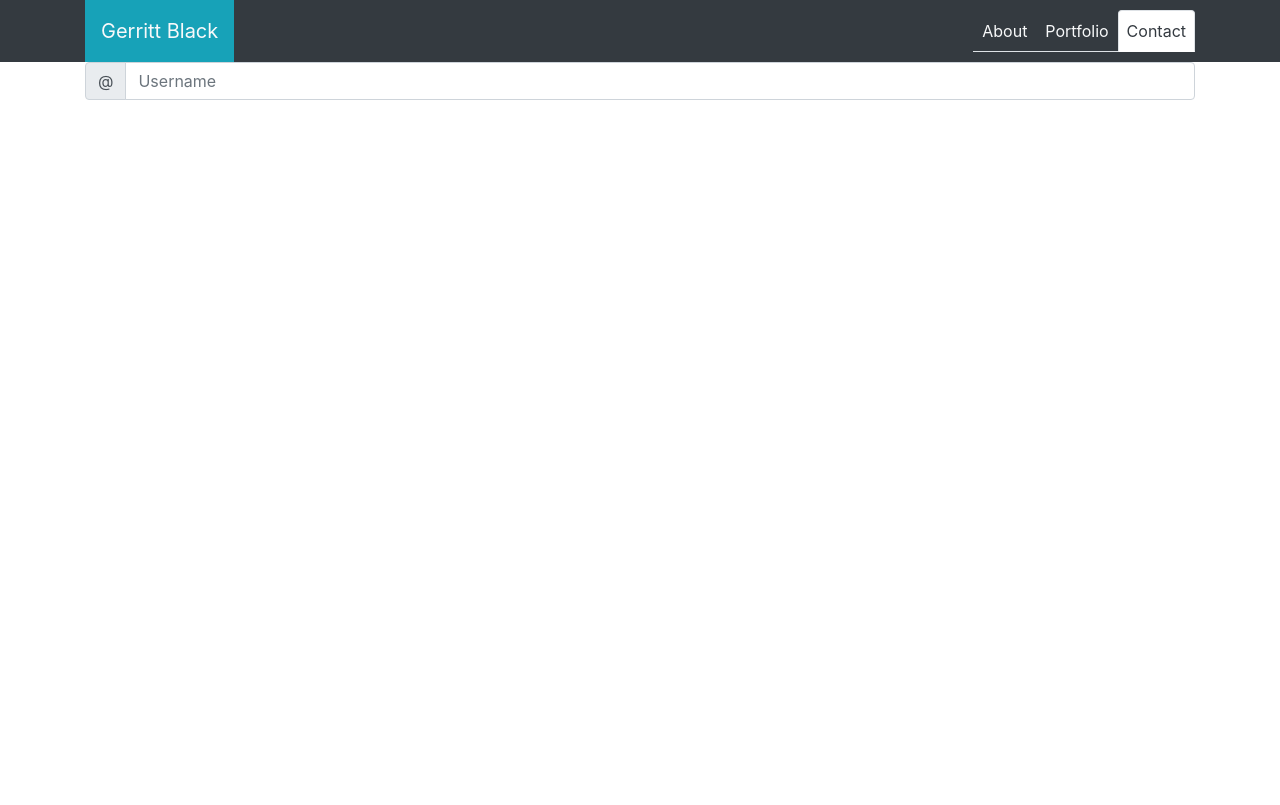
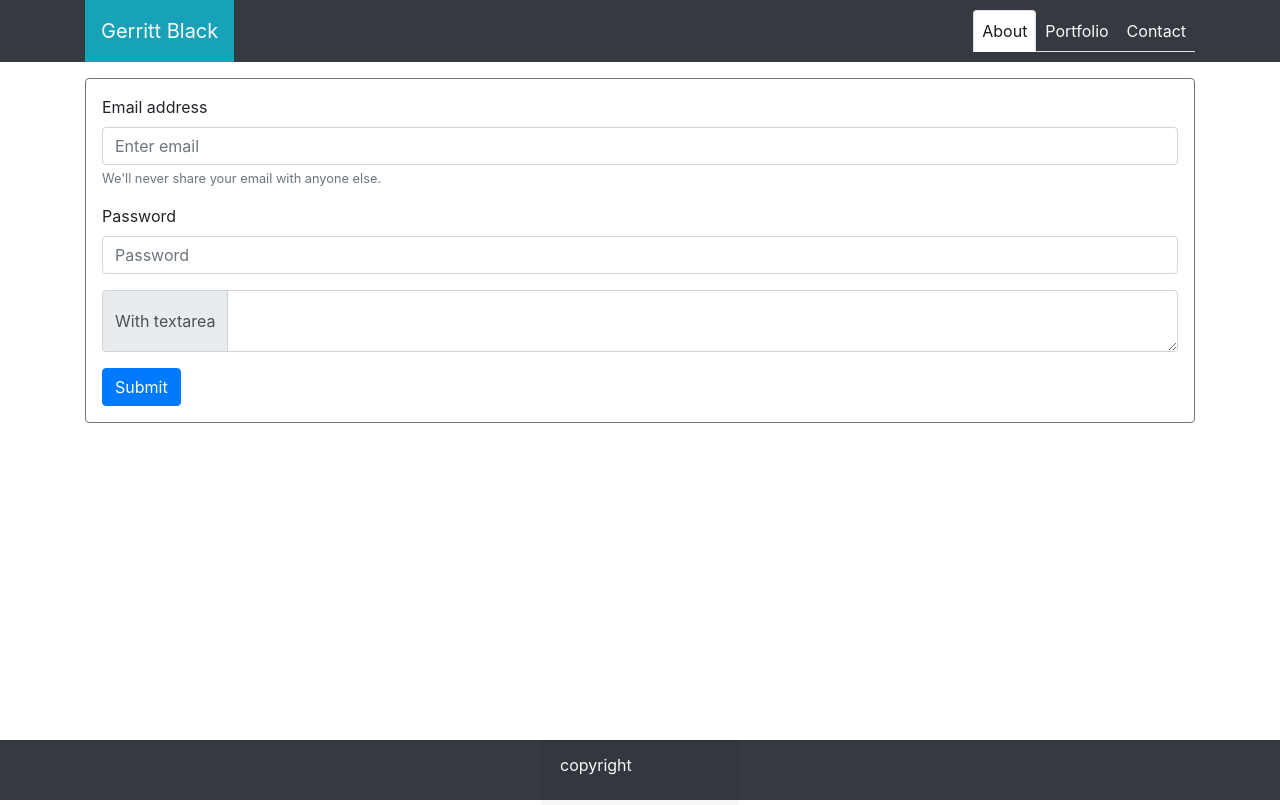
Before and after one commit to gmocore/Bootstrap-Portfolio, a plain HTML site: page contact.html in a window 1280 px wide. Drawn offline with nearby package versions, Linux system fonts and the light colour scheme.

Commit message:
added initial form layout for contact page

```diff
--- /dev/null
+++ b/assets/css/style.css
@@ -0,0 +1,11 @@
+body {
+    min-height: 100vh;
+    display: flex;
+    flex-direction: column;
+}
+
+.footer {
+    margin-top: auto;
+    width: 100%;
+    height: 60px;
+}
--- a/contact.html
+++ b/contact.html
@@ -9,38 +9,57 @@
     <!-- Bootstrap CSS -->
     <link rel="stylesheet" href="https://stackpath.bootstrapcdn.com/bootstrap/4.3.1/css/bootstrap.min.css"
         integrity="sha384-ggOyR0iXCbMQv3Xipma34MD+dH/1fQ784/j6cY/iJTQUOhcWr7x9JvoRxT2MZw1T" crossorigin="anonymous" />
-
+    <link rel="stylesheet" href="./assets/css/style.css">
     <title>Hello, world!</title>
 </head>
 
 <body>
   <nav class="navbar navbar-expand-lg navbar-light bg-dark p-0">
       <div class="container">
-            <a class="navbar-brand text-light bg-info p-3 " href="#">Gerritt Black</a>
+        <a class="navbar-brand text-light bg-info p-3" href="#">Gerritt Black</a>
         <button class="navbar-toggler" type="button" data-toggle="collapse" data-target="#navbarNavAltMarkup"
           aria-controls="navbarNavAltMarkup" aria-expanded="false" aria-label="Toggle navigation">
-                <span class="navbar-toggler-icon"></span>
+          <span class="navbar-toggler-icon "></span>
         </button>
         <div class="collapse navbar-collapse justify-content-end" id="navbarNavAltMarkup">
           <div class="navbar-nav nav-tabs">
-                    <a class="nav-item nav-link text-light" href="./index.html">About </a>
+            <a class="nav-item nav-link active" href="./index.html">About <span class="sr-only">(current)</span></a>
             <a class="nav-item nav-link text-light" href="./portfolio.html">Portfolio</a>
-                    <a class="nav-item nav-link text-dark active" href="#">Contact <span
-                            class="sr-only">(current)</span></a>
+            <a class="nav-item nav-link text-light" href="./contact.html">Contact</a>
           </div>
         </div>
       </div>
     </nav>
 
       <div class="container">
+          <form class="border border-secondary p-3 mt-3 rounded">
+              <div class="form-group mb-3">
+                <label for="exampleInputEmail1">Email address</label>
+                <input type="email" class="form-control" id="exampleInputEmail1" aria-describedby="emailHelp" placeholder="Enter email">
+                <small id="emailHelp" class="form-text text-muted">We'll never share your email with anyone else.</small>
+              </div>
+              <div class="form-group mb-3">
+                <label for="exampleInputPassword1">Password</label>
+                <input type="password" class="form-control" id="exampleInputPassword1" placeholder="Password">
+              </div>
               <div class="input-group mb-3">
                   <div class="input-group-prepend">
-                <span class="input-group-text" id="basic-addon1">@</span>
+                    <span class="input-group-text">With textarea</span>
                   </div>
-            <input type="text" class="form-control" placeholder="Username" aria-label="Username"
-                aria-describedby="basic-addon1">
+                  <textarea class="form-control" aria-label="With textarea"></textarea>
                 </div>
+              <button type="submit" class="btn btn-primary">Submit</button>
+            </form>
       </div>
+
+    <div class="footer bg-dark">
+        <footer class="card-footer footer-font-style text-light footer-position mx-auto" style="width: 200px">
+          <p>copyright</p>
+        </footer>
+      </div>
+
+
+
 
     <!-- Optional JavaScript -->
     <!-- jQuery first, then Popper.js, then Bootstrap JS -->
```
Also changed, not shown: index.html (+2 -2 lines). Lines whose indentation alone changed are shown as unchanged.
